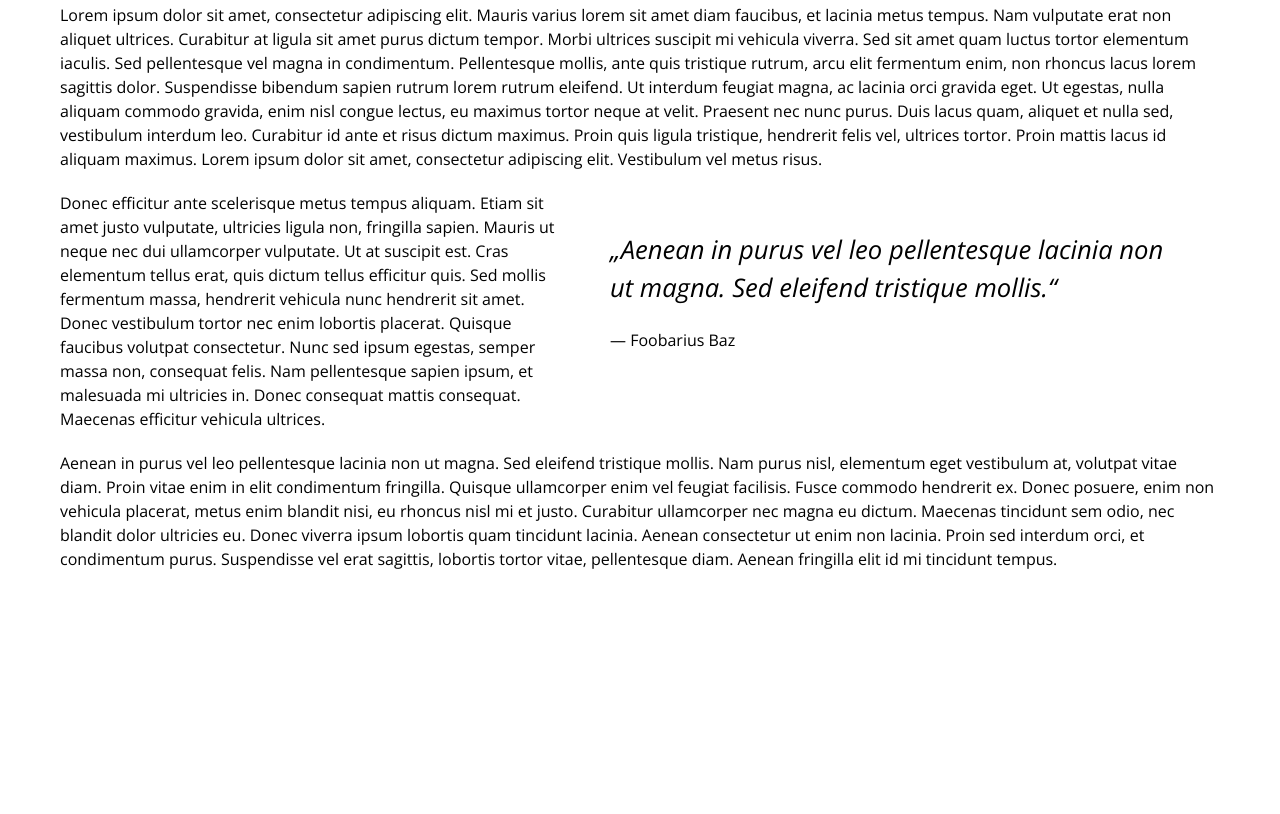
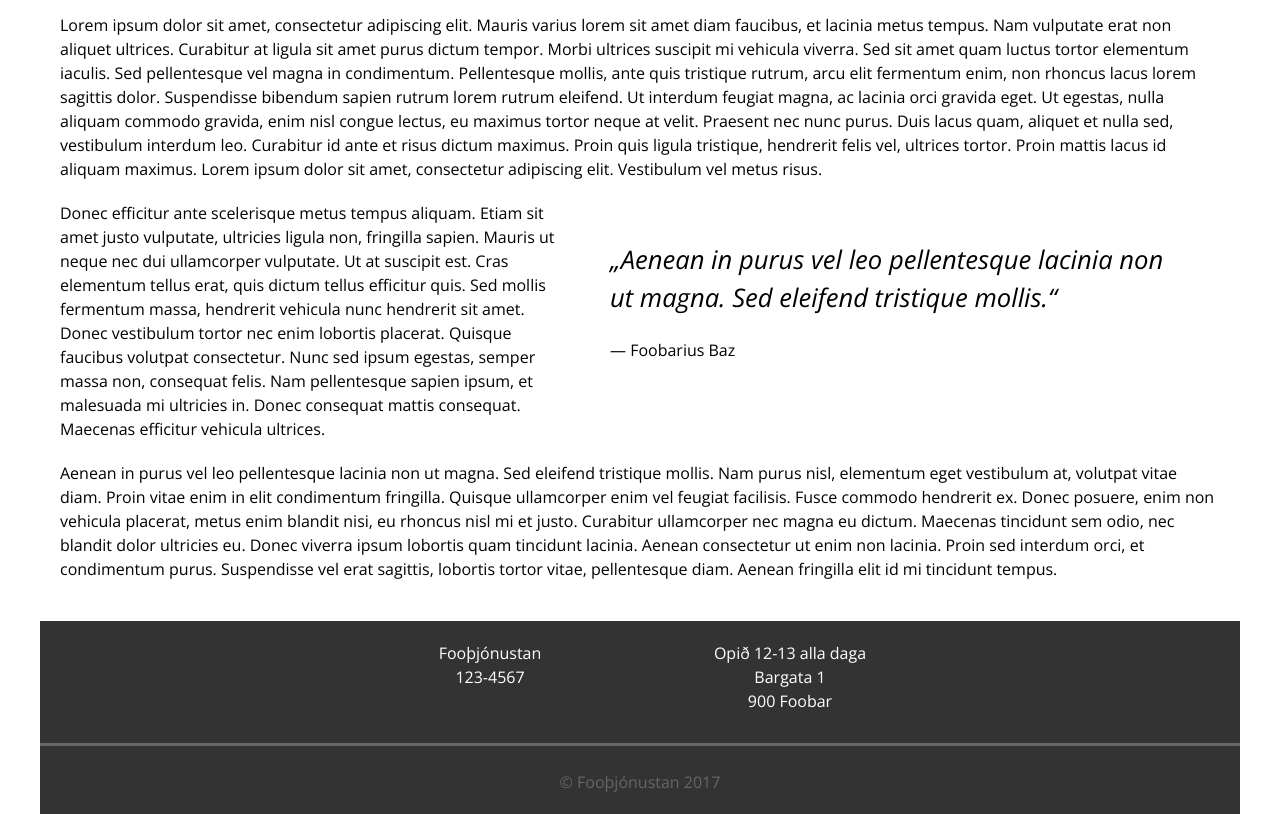
Before and after one commit to brynjaps/Stort_Verkefni_1, a website: page um-foo.html in a window 1280 px wide. Shown: the part 607-1421 px from the top of the page. Before the commit the page ends 1178 px from the top, so only its background shows below. Drawn offline with nearby package versions, Linux system fonts and the light colour scheme.

Commit message:
lagaði helling í umfoo

```diff
--- a/styles.scss
+++ b/styles.scss
@@ -43,4 +43,3 @@ html { /* stylelint-disable-line */
 @import "scss/footer";
 @import "scss/kaupa";
 @import "scss/index";
-@import "scss/umfoo";
--- a/um-foo.html
+++ b/um-foo.html
@@ -5,16 +5,30 @@
     <meta charset="utf-8">
     <title>Hópaverkefni 1 - Um Foo</title>
     <link href="https://fonts.googleapis.com/css?family=Open+Sans:400,400i%7CRoboto+Slab:400,700" rel="stylesheet">
-    <link rel="stylesheet" href="styles_umfoo.css">
+    <link rel="stylesheet" href="styles.css">
   </head>
   <body>
-    <main>
-        <header>
-          <div class="um_foo__header">
-            <h1 class="um_foo__header__title">Um Fooþjónustuna</h1>
-          </div>
-        </header>
-
+      <header>
+    <div class="header__top">
+      <div class="header__left">
+        <a href="index.html" class="header__text">
+          <h2 class="heading__2">Fooþjónustan</h2>
+        </a>
+      </div>
+      <div class="header__right">
+        <a href="um-foo.html" class="header__text">Um</a>
+        <a href="kaupa.html">
+          <button class="button__header">
+            <p class="button__header__text">Kaupa</p>
+          </button>
+        </a>
+      </div>
+    </div>
+    <div class="um_foo__header">
+      <h1 class="um_foo__header__title">Um Fooþjónutuna</h1>
+    </div>
+  </header>
+  <main>
         <div class="um_foo__content">
           <div class="um_foo__content__1">
             <h2 class="um_foo__content__title">Hvað er Fooþjónustan?</h2>
@@ -38,6 +52,39 @@
 
           </div>
       </div>
+
+      <footer>
+              <div class="footer">
+                <div class="footer__row">
+                  <div class="footer__hide">
+                  </div>
+                  <div class="footer__top">
+                    <div class="footer__top__content">
+                      <p class="footer__text">Fooþjónustan</p>
+                      <p class="footer__text">123-4567</p>
+                    </div>
+                  </div>
+                  <div class="footer__top">
+                    <div class="footer__top__content">
+                      <p class="footer__text">Opið 12-13 alla daga</p>
+                      <p class="footer__text">Bargata 1</p>
+                      <p class="footer__text">900 Foobar</p>
+                    </div>
+                  </div>
+                  <div class="footer__hide">
+                  </div>
+                </div>
+                <br>
+                <div class="footer__down">
+                  <div class="footer__bottom">
+                    <div class="footer__bottom__content">
+                      <p class="footer__bottom__text">© Fooþjónustan 2017</p>
+                    </div>
+                  </div>
+                </div>
+              </div>
+            </footer>
+
     </main>
   </body>
 </html>
```
Also changed, not shown: styles.css.
